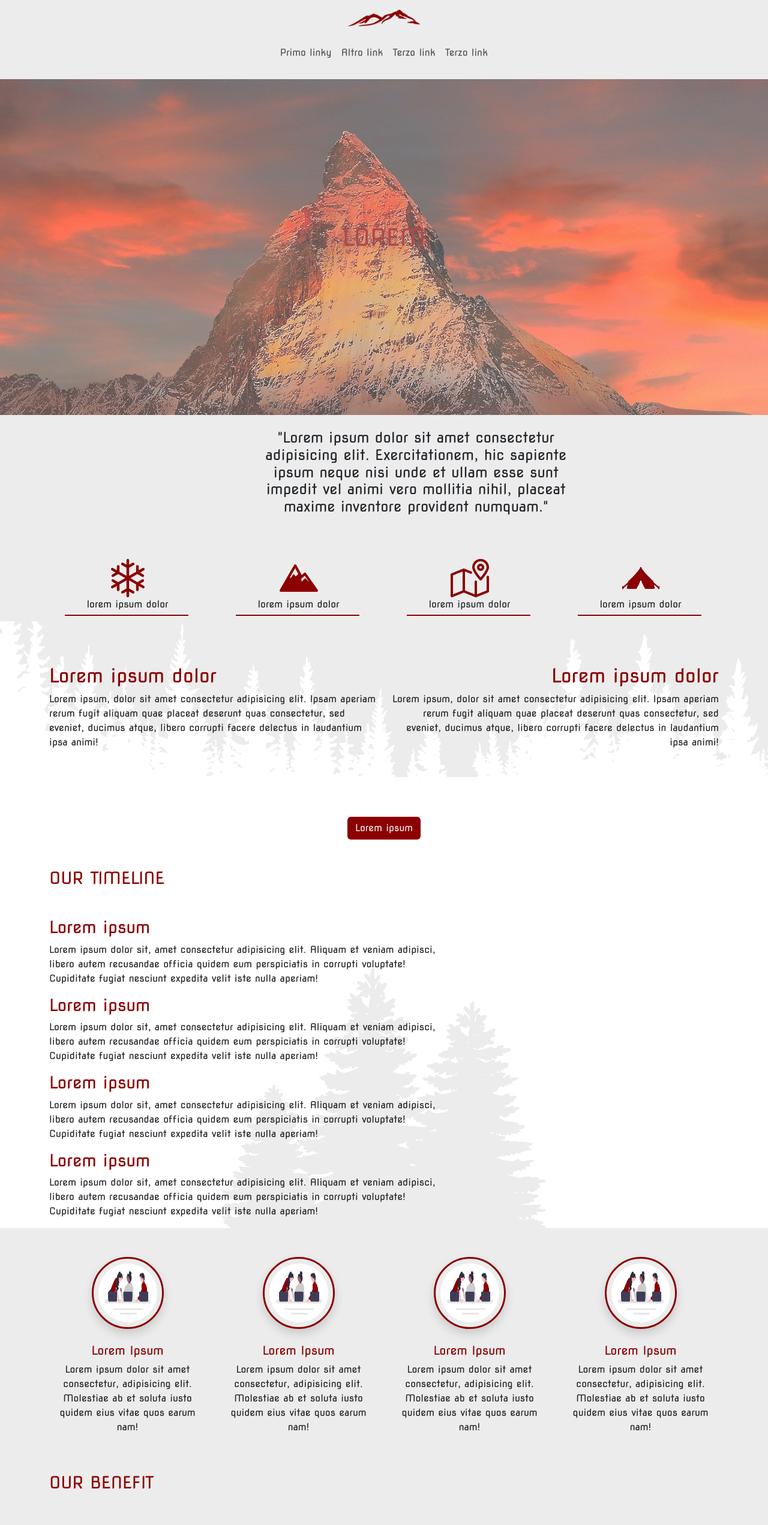
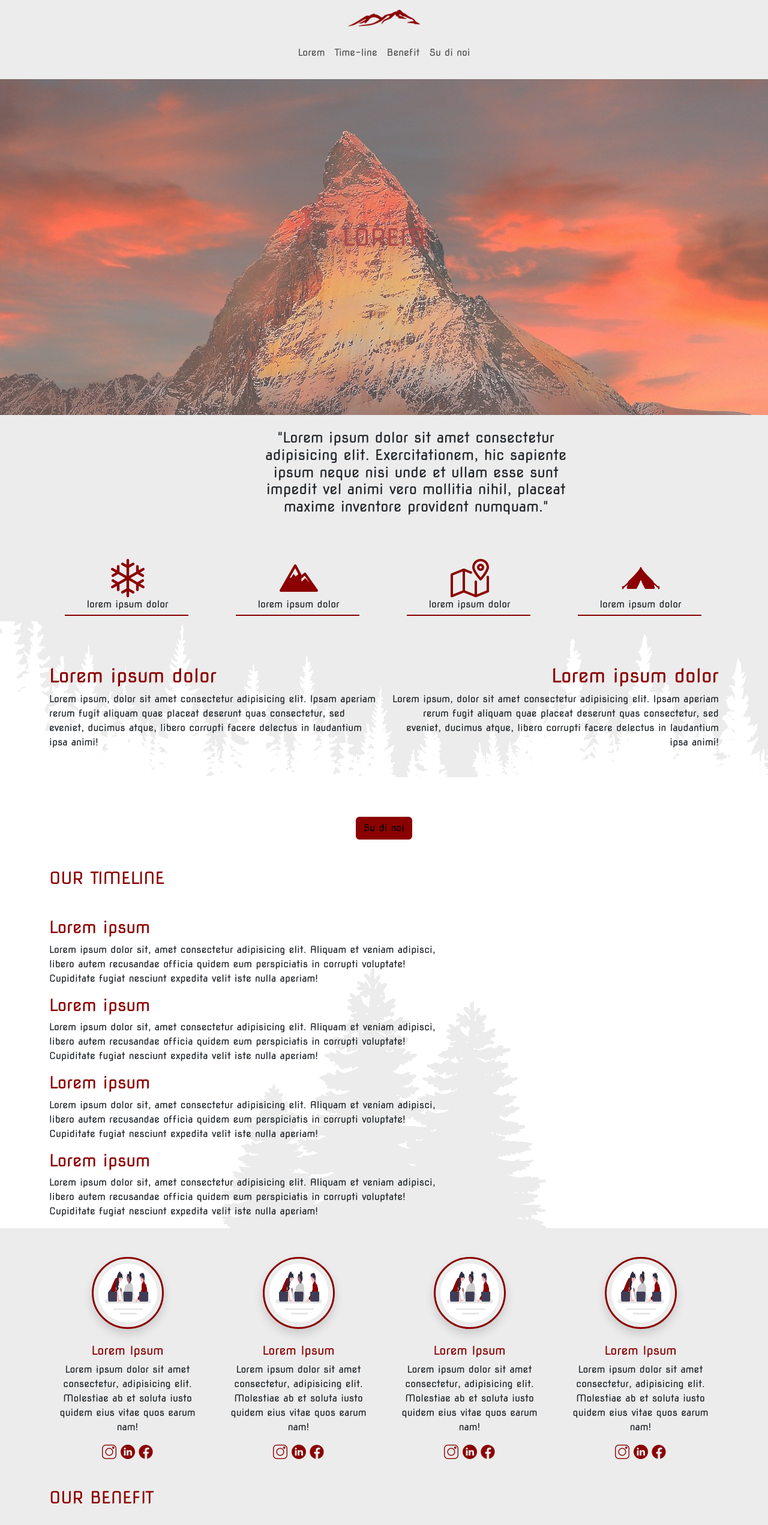
Before and after one commit to Hackademy-142/red-Sette-Michele, a plain HTML site: page index.html in a window 1280 px wide. Shown: the top 2543 px of the page at 60% size. Drawn offline with nearby package versions, Linux system fonts and the light colour scheme.

Commit message:
aggiunti loghi social e modificati i bottoni che ora ti portanosu e giu nella pagina

```diff
--- a/index.html
+++ b/index.html
@@ -14,7 +14,7 @@
 <body>
 
     <!-- navbar -->
-    <div class="bg-1 container-fluid text-center overflow-auto">
+    <div id="up" class="bg-1 container-fluid text-center overflow-auto">
         <div class="row align-items-start">
             <div class=" immagine col-12">
                 <img src="./media/logo.png" alt="logo montagne">
@@ -28,16 +28,16 @@
                     <div class="collapse navbar-collapse justify-content-md-center" id="navbarsExample08">
                         <ul class="navbar-nav">
                             <li class="nav-item">
-                                <a class="nav-link" aria-current="page" href="#">Primo linky</a>
+                                <a class="nav-link" aria-current="page" href="#centro">Lorem</a>
                             </li>
                             <li class="nav-item">
-                                <a class="nav-link" href="#">Altro link</a>
+                                <a class="nav-link" href="#timeline">Time-line</a>
                             </li>
                             <li class="nav-item">
-                                <a class="nav-link" href="#">Terzo link</a>
+                                <a class="nav-link" href="#benefit">Benefit</a>
                             </li>
                             <li class="nav-item">
-                                <a class="nav-link" href="#">Terzo link</a>
+                                <a class="nav-link" href="#fondo">Su di noi</a>
                             </li>
                         </ul>
                     </div>
@@ -74,7 +74,7 @@
 
 
     <!-- icone centrali -->
-    <div class="bg-1 ">
+    <div id="centro" class="bg-1 ">
         <div class="container pt-5">
             <div class="row align-items-center">
                 <div class="col-12 col-md-3 text-center mt-3">
@@ -124,12 +124,12 @@
     <!-- bottone -->
     <div class="col-12 text-center mt-5 ">
         <button type="button" class="btn bg-2 tx-3">
-            Lorem ipsum
+           <a href="#fondo">Su di noi</a>
         </button>
     </div>
 
     <!-- timeline -->
-    <div class="mt-5 alberi">
+    <div id="timeline" class="mt-5 alberi">
         <div class="container">
             <div class="row">
                 <h3 class="tx-1 mb-5">OUR TIMELINE</h3>
@@ -165,6 +165,15 @@
                     <p>
                         Lorem ipsum dolor sit amet consectetur, adipisicing elit. Molestiae ab et soluta iusto quidem eius vitae quos earum nam!
                     </p>
+                    <div class="container">
+                        <div class="row">
+                            <div class="col-12">
+                                <a href=""><img src="./media/instagram(1).png" alt=""></a>
+                                <a href=""><img src="./media/linkedin.png" alt=""></a>
+                                <a href=""><img src="./media/facebook(1).png" alt=""></a>
+                            </div>
+                        </div>
+                    </div>
                 </div>
                 <div class="col-6 col-md-3 mt-5 ">
                     <img class="loghino rounded-circle p-2 shadow" src="./media/team.png" alt="">
@@ -172,6 +181,15 @@
                     <p>
                         Lorem ipsum dolor sit amet consectetur, adipisicing elit. Molestiae ab et soluta iusto quidem eius vitae quos earum nam!
                     </p>
+                    <div class="container">
+                        <div class="row">
+                            <div class="col-12">
+                                <a href=""><img src="./media/instagram(1).png" alt=""></a>
+                                <a href=""><img src="./media/linkedin.png" alt=""></a>
+                                <a href=""><img src="./media/facebook(1).png" alt=""></a>
+                            </div>
+                        </div>
+                    </div>
                 </div>
                 <div class="col-6 col-md-3 mt-5 ">
                     <img class="loghino rounded-circle p-2 shadow" src="./media/team.png" alt="">
@@ -179,6 +197,15 @@
                     <p>
                         Lorem ipsum dolor sit amet consectetur, adipisicing elit. Molestiae ab et soluta iusto quidem eius vitae quos earum nam!
                     </p>
+                    <div class="container">
+                        <div class="row">
+                            <div class="col-12 ">
+                                <a href=""><img src="./media/instagram(1).png" alt=""></a>
+                                <a href=""><img src="./media/linkedin.png" alt=""></a>
+                                <a href=""><img src="./media/facebook(1).png" alt=""></a>
+                            </div>
+                        </div>
+                    </div>
                 </div>
                 <div class="col-6 col-md-3 mt-5 ">
                     <img class="loghino rounded-circle p-2 shadow" src="./media/team.png" alt="">
@@ -186,13 +213,22 @@
                     <p>
                         Lorem ipsum dolor sit amet consectetur, adipisicing elit. Molestiae ab et soluta iusto quidem eius vitae quos earum nam!
                     </p>
+                    <div class="container">
+                        <div class="row">
+                            <div class="col-12">
+                                <a href=""><img src="./media/instagram(1).png" alt=""></a>
+                                <a href=""><img src="./media/linkedin.png" alt=""></a>
+                                <a href=""><img src="./media/facebook(1).png" alt=""></a>
+                            </div>
+                        </div>
+                    </div>
                 </div>
             </div>
         </div>
     </div>
 
     <!-- benefit -->
-    <div class="bg-1">
+    <div id="benefit" class="bg-1">
         <div class="container">
             <div class="row pt-5 mb-5">
                 <h3 class="tx-1">OUR BENEFIT</h3>
@@ -219,7 +255,7 @@
     </div>
 
     <!-- footer -->
-    <footer class="bg-1 text-white">
+    <footer id="fondo" class="bg-1 text-white">
         <img class="img-fluid" src="./media/other.png" alt="">
         <div class="container-fluid bg-2 pt-5">
             <div class="row">
@@ -245,6 +281,11 @@
                     </ul>
                 </div>
             </div>
+            <div class="col-12 text-center pb-3">
+                <button type="button" class="btn bg-1 tx-2">
+                   <a href="#up">Torna su</a>
+                </button>
+            </div>
         </div>
     </footer>
 
--- a/style.css
+++ b/style.css
@@ -98,3 +98,8 @@ h1 {
     background-color: darkred;
 
 }
+
+div button a {
+    color: black;
+    text-decoration: none;
+}
```
Also changed, not shown: media/facebook(1).png (added), media/instagram(1).png (added), media/linkedin.png (added).
